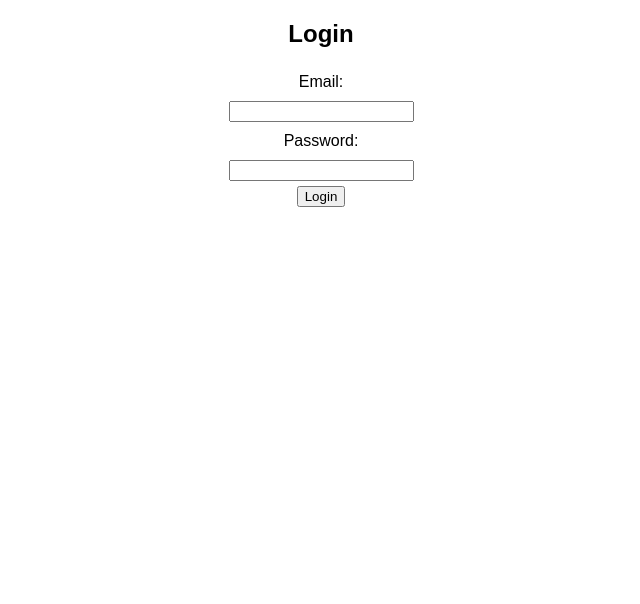
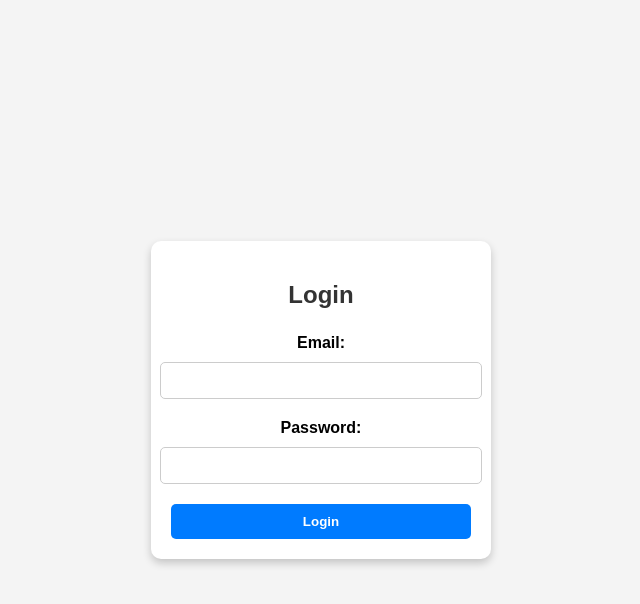
Before and after one commit to Glorified/Glorified, a plain HTML site: page login.html in a window 1280 px wide. Shown: the whole page, without its empty margins (319-959 px from the left). Drawn offline with Linux system fonts and the light colour scheme.

Commit message:
Update login.html
Changed the login form style

```diff
--- a/login.html
+++ b/login.html
@@ -6,15 +6,24 @@
     <title>Login</title>
     <link rel="stylesheet" href="css/styles.css">
 </head>
-<body>
-    <h2>Login</h2>
-    <form id="loginForm">
-        <label for="email">Email:</label>
-        <input type="email" id="email" required>
-        <label for="password">Password:</label>
-        <input type="password" id="password" required>
-        <button type="submit">Login</button>
-    </form>
+<body style="display: flex; justify-content: center; align-items: center; height: 100vh; background-color: #f4f4f4; margin: 0;">
+    <div style="background: white; padding: 20px; border-radius: 10px; box-shadow: 0 4px 8px rgba(0, 0, 0, 0.2); text-align: center; width: 300px;">
+        <h2 style="margin-bottom: 20px; font-family: Arial, sans-serif; color: #333;">Login</h2>
+        <form id="loginForm">
+            <label for="email" style="display: block; text-align: left; font-weight: bold; margin-bottom: 5px;">Email:</label>
+            <input type="email" id="email" required
+                style="width: 100%; padding: 10px; margin-bottom: 15px; border: 1px solid #ccc; border-radius: 5px;">
+
+            <label for="password" style="display: block; text-align: left; font-weight: bold; margin-bottom: 5px;">Password:</label>
+            <input type="password" id="password" required
+                style="width: 100%; padding: 10px; margin-bottom: 20px; border: 1px solid #ccc; border-radius: 5px;">
+
+            <button type="submit"
+                style="width: 100%; padding: 10px; background-color: #007bff; color: white; font-weight: bold; border: none; border-radius: 5px; cursor: pointer;">
+                Login
+            </button>
+        </form>
+    </div>
     <script src="js/scripts.js"></script>
 </body>
 </html>
```
